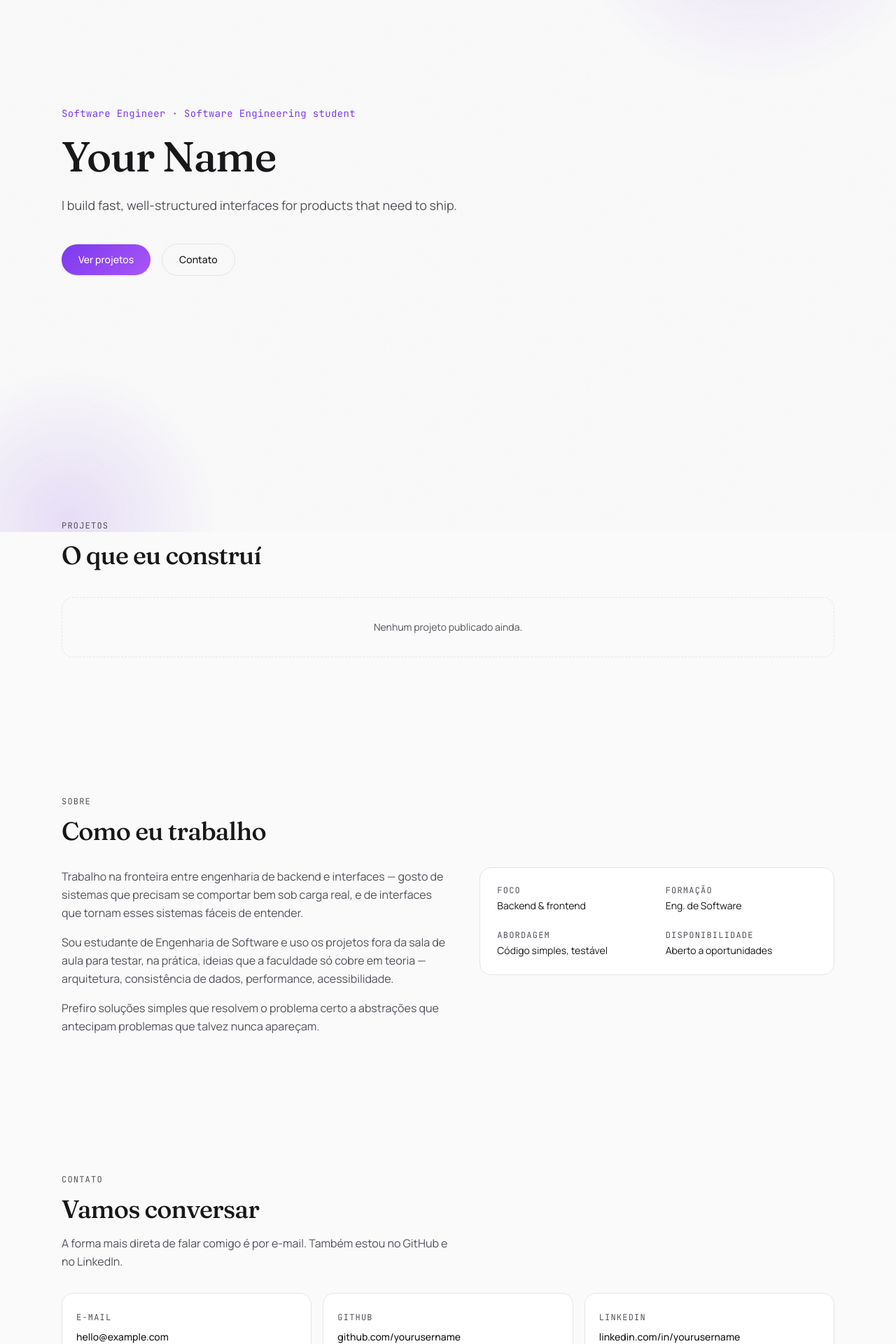
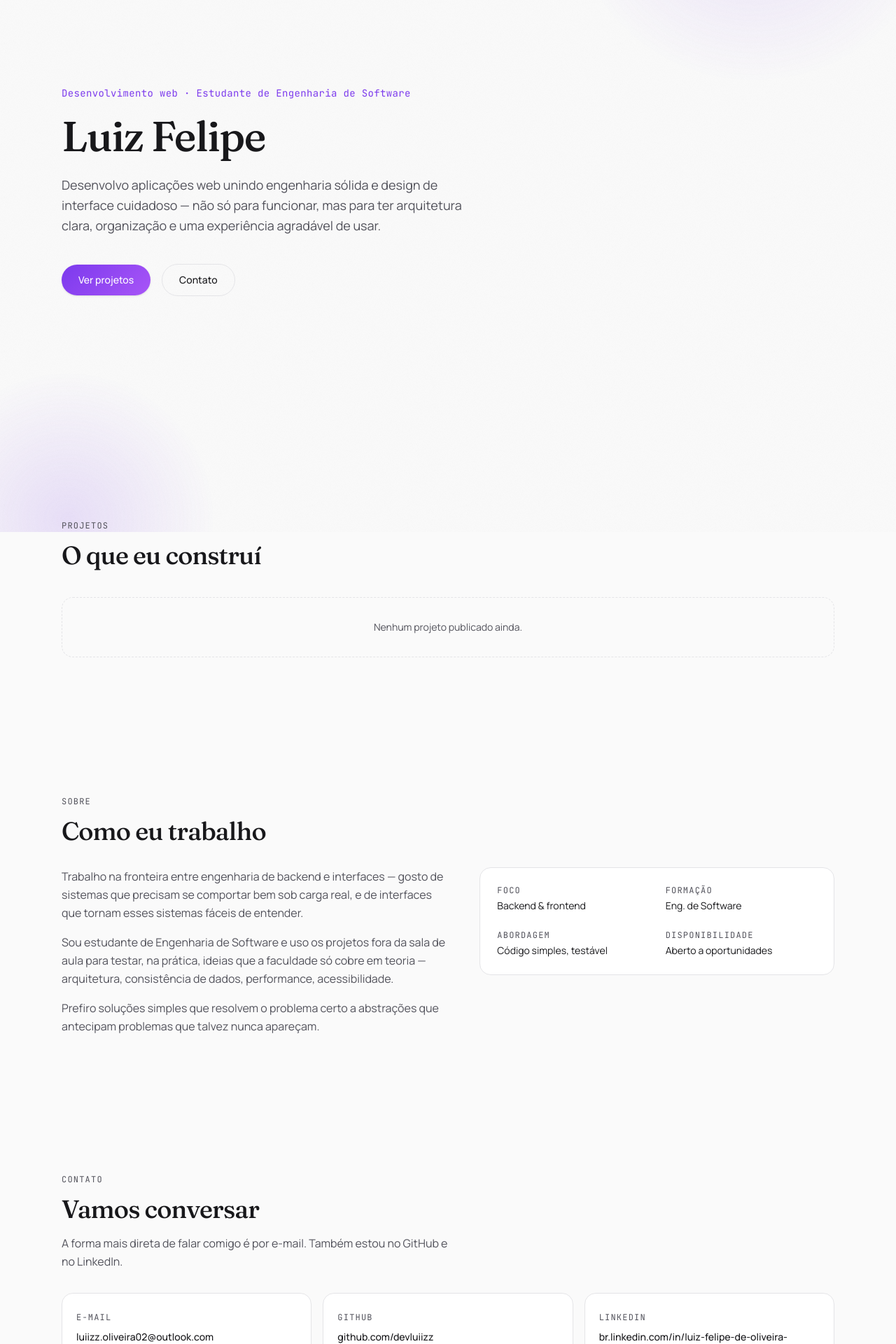
Before and after one commit to devluiizz/devluiizz-portifolio, a Next.js app: page / in a window 1280 px wide. Shown: the part 160-2080 px from the top of the page at 70% size. Built offline with nearby package versions, Linux system fonts and the light colour scheme.

Commit message:
feat: replace placeholder identity and contact data with real values

```diff
--- a/src/content/site.ts
+++ b/src/content/site.ts
@@ -4,18 +4,20 @@ export interface NavItem {
 }
 
 export const siteConfig = {
-  name: "Your Name",
-  role: "Software Engineer",
-  studentNote: "Software Engineering student",
-  positioning: "I build fast, well-structured interfaces for products that need to ship.",
+  name: "Luiz Felipe",
+  role: "Desenvolvimento web",
+  studentNote: "Estudante de Engenharia de Software",
+  positioning:
+    "Desenvolvo aplicações web unindo engenharia sólida e design de interface cuidadoso — não só para funcionar, mas para ter arquitetura clara, organização e uma experiência agradável de usar.",
   location: "",
-  email: "hello@example.com",
-  github: "https://github.com/yourusername",
-  linkedin: "https://linkedin.com/in/yourusername",
+  email: "luiizz.oliveira02@outlook.com",
+  github: "https://github.com/devluiizz",
+  linkedin: "https://br.linkedin.com/in/luiz-felipe-de-oliveira-",
 } as const;
 
 export const navItems: NavItem[] = [
   { label: "Início", href: "#home" },
+  { label: "Trajetória", href: "#experience" },
   { label: "Projetos", href: "#projects" },
   { label: "Sobre", href: "#about" },
   { label: "Contato", href: "#contact" },
```
